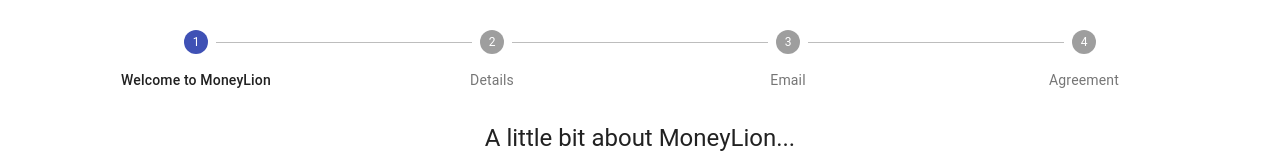
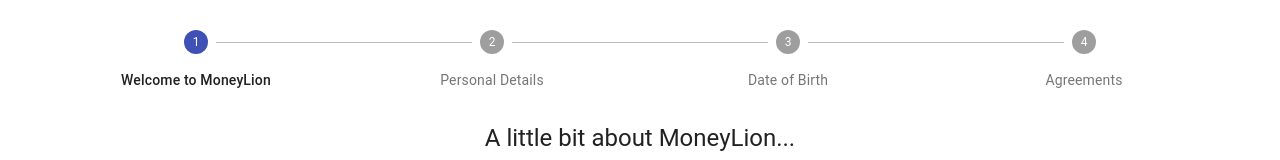
Before and after one commit to ryanpoh/moneylion-onboarding, a React (Create React App) app: page / in a window 1280 px wide. Shown: the part 259-419 px from the top of the page. Built offline with nearby package versions, Linux system fonts and the light colour scheme.

Commit message:
minor fix

```diff
--- a/src/containers/LinearStep.js
+++ b/src/containers/LinearStep.js
@@ -24,7 +24,12 @@
 }));
 
 function getSteps() {
-  return ["Welcome to MoneyLion", "Details", "Email", "Agreement"];
+  return [
+    "Welcome to MoneyLion",
+    "Personal Details",
+    "Date of Birth",
+    "Agreements",
+  ];
 }
 
 export const LinearStep = () => {
@@ -83,23 +88,9 @@
             <Button onClick={handleReset}>Reset</Button>
           </div>
         ) : (
-          <div>
-            <Typography className={classes.instructions}>
-              {getStepContent(activeStep)}
-            </Typography>
-            {/* <div>
-              <Button
-                disabled={activeStep === 0}
-                onClick={handleBack}
-                className={classes.backButton}
-              >
-                Back
-              </Button>
-              <Button variant="contained" color="primary" onClick={handleNext}>
-                {activeStep === steps.length - 1 ? "Finish" : "Next"}
-              </Button>
-            </div> */}
-          </div>
+          <Typography className={classes.instructions}>
+            {getStepContent(activeStep)}
+          </Typography>
         )}
       </div>
     </div>
```
